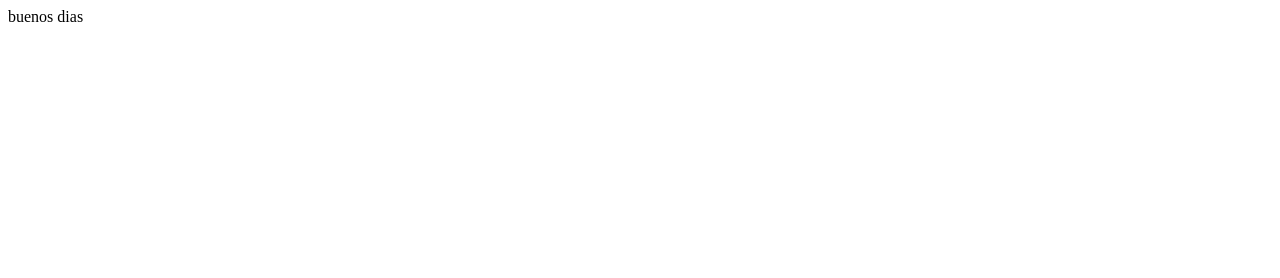
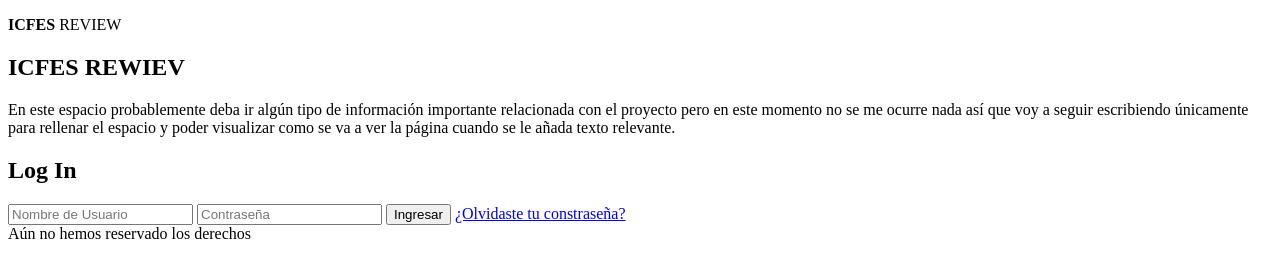
Before and after one commit to lamariakam/PROYECTbff, a plain HTML site: page LOGIN/login.html in a window 1280 px wide. Drawn offline with Linux system fonts and the light colour scheme.

Commit message:
Update login.html

```diff
--- a/LOGIN/login.html
+++ b/LOGIN/login.html
@@ -4,11 +4,40 @@
     <meta charset="UTF-8">
     <meta http-equiv="X-UA-Compatible" content="IE=edge">
     <meta name="viewport" content="width=device-width, initial-scale=1.0">
-    <title>Document</title>
+    <title>Registrate</title>
     <link rel="stylesheet" href="login.css">
 </head>
-buenos dias
 <body>
+
+    <div class = "header">
+        <p><b>ICFES</b> REVIEW</p>
+    </div>
+
+    <div class="content">
+
+        <div class = "description">
+            <h2>ICFES REWIEV</h2>
+            <p>
+                En este espacio probablemente deba ir algún tipo de información importante
+                relacionada con el proyecto pero en este momento no se me ocurre nada así
+                que voy a seguir escribiendo únicamente para rellenar el espacio y poder
+                visualizar como se va a ver  la página cuando se le añada texto relevante.
+            </p>
+        </div>
+
+        <div class = "info">
+            <h2>Log In</h2>
+            <input type="text" placeholder="Nombre de Usuario">
+            <input type="password" placeholder="Contraseña">
+            <button>Ingresar</button>
+            <a href="#">¿Olvidaste tu constraseña?</a>
+        </div>
+
+    </div>
+
+    <div class="background"></div>
+
+    <footer class = "footer">Aún no hemos reservado los derechos</footer>
 
 </body>
 </html>
```
